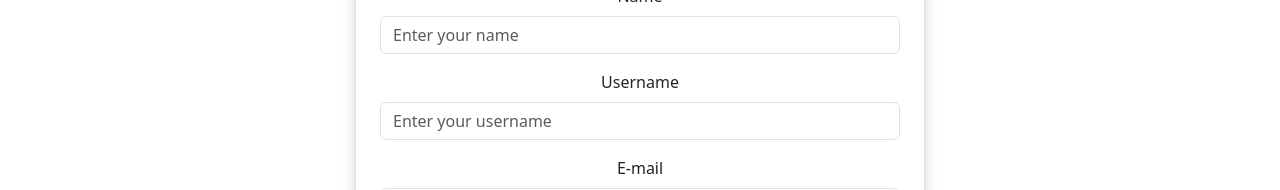
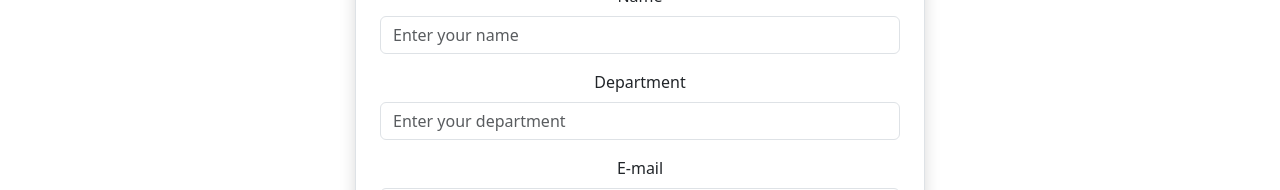
Before and after one commit to biancabalea/ProiectISW, a React (Create React App) app: page /edituser/1 in a window 1280 px wide. Shown: the part 191-381 px from the top of the page. Built offline with nearby package versions, Linux system fonts and the light colour scheme; no server answers.

Commit message:
Add files via upload

```diff
--- a/src/users/EditUser.js
+++ b/src/users/EditUser.js
@@ -9,11 +9,11 @@ export default function EditUser() {
 
   const [user, setUser] = useState({
     name: "",
-    username: "",
+    department: "",
     email: "",
   });
 
-  const { name, username, email } = user;
+  const { name, department, email } = user;
 
   const onInputChange = (e) => {
     setUser({ ...user, [e.target.name]: e.target.value });
@@ -55,15 +55,15 @@ export default function EditUser() {
               />
             </div>
             <div className="mb-3">
-              <label htmlFor="Username" className="form-label">
-                Username
+              <label htmlFor="Department" className="form-label">
+                Department
               </label>
               <input
                 type={"text"}
                 className="form-control"
-                placeholder="Enter your username"
-                name="username"
-                value={username}
+                placeholder="Enter your department"
+                name="department"
+                value={department}
                 onChange={(e) => onInputChange(e)}
               />
             </div>
```
